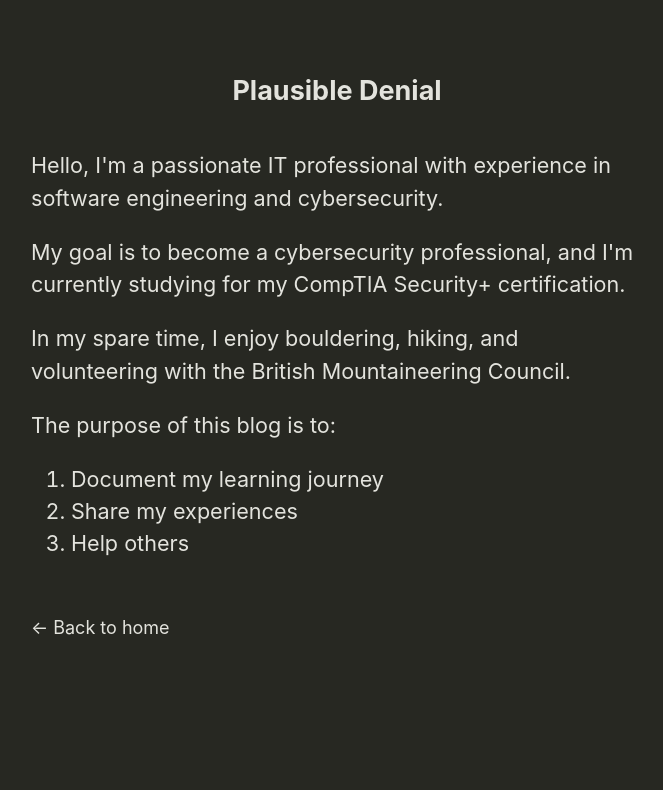
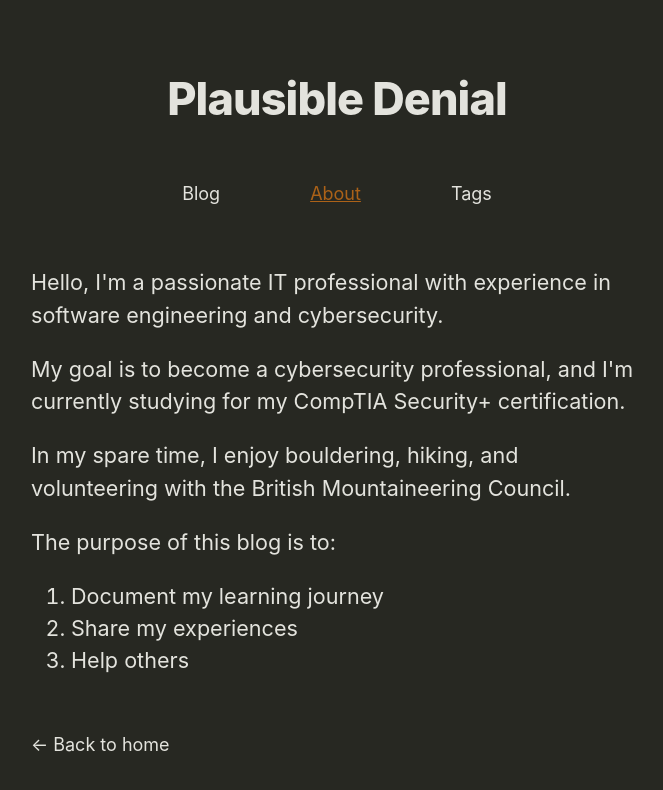
Before and after one commit to durosyan/durosyan, a Next.js app: page /about in a window 1280 px wide. Shown: the top 790 px of the page, without its empty margins (303-966 px from the left). Built offline with nearby package versions, Linux system fonts and the light colour scheme.

Commit message:
Navigation

```diff
--- a/components/layout.js
+++ b/components/layout.js
@@ -6,17 +6,17 @@ import Link from 'next/link';
 const name = 'Plausible Denial';
 export const siteTitle = 'another next js blog';
 
-function Navigation() {
+function Navigation({ currentPage }) {
   return (
     <nav className={styles.nav}>
       <ul>
-        <li>
+        <li className={currentPage == 'home' ? styles.active : ''}>
           <Link href="/">Blog</Link>
         </li>
-        <li>
+        <li className={currentPage == 'about' ? styles.active : ''}>
           <Link href="/about">About</Link>
         </li>
-        <li>
+        <li className={currentPage == 'tags' ? styles.active : ''}>
           <Link href="/tags">Tags</Link>
         </li>
       </ul>
@@ -24,7 +24,7 @@ function Navigation() {
   );
 }
 
-export default function Layout({ children, home }) {
+export default function Layout({ children, currentPage }) {
   return (
     <div className={styles.container}>
       <Head>
@@ -37,28 +37,17 @@ export default function Layout({ children, home }) {
         <meta name="twitter:card" content="summary_large_image" />
       </Head>
       <header className={styles.header}>
-        {home ? (
         <>
           <div className={styles.headerHome}>
             <div>
               <h1 className={utilStyles.heading2Xl}>{name}</h1>
             </div>
           </div>
-            <Navigation />
+          <Navigation currentPage={currentPage} />
         </>
-        ) : (
-          <>
-            <Link href="/" />
-            <h2 className={utilStyles.headingLg}>
-              <Link href="/" className={utilStyles.colorInherit}>
-                {name}
-              </Link>
-            </h2>
-          </>
-        )}
       </header>
       <main>{children}</main>
-      {!home && (
+      {currentPage != 'home' && (
         <div className={styles.backToHome}>
           <Link href="/">← Back to home</Link>
         </div>
--- a/components/layout.module.css
+++ b/components/layout.module.css
@@ -15,7 +15,7 @@
 }
 
 .nav {
-  margin: 2rem 0 5rem;
+  margin: 2rem 0 2rem;
 }
 
 .nav ul {
@@ -37,3 +37,8 @@
   color: #AC6218;
   text-decoration: underline;
 }
+
+.active a {
+  color: #AC6218;
+  text-decoration: underline;
+}
--- a/pages/about.js
+++ b/pages/about.js
@@ -4,7 +4,7 @@ import utilStyles from '../styles/utils.module.css';
 
 export default function About() {
   return (
-    <Layout about>
+    <Layout currentPage={'about'}>
       <Head>
         <title>{siteTitle}</title>
       </Head>
--- a/pages/index.js
+++ b/pages/index.js
@@ -7,7 +7,7 @@ import Date from '../components/date';
 
 export default function Home({ allPostsData }) {
   return (
-    <Layout home>
+    <Layout currentPage={'home'}>
       <Head>
         <title>{siteTitle}</title>
       </Head>
```
Lines whose indentation alone changed are shown as unchanged.
